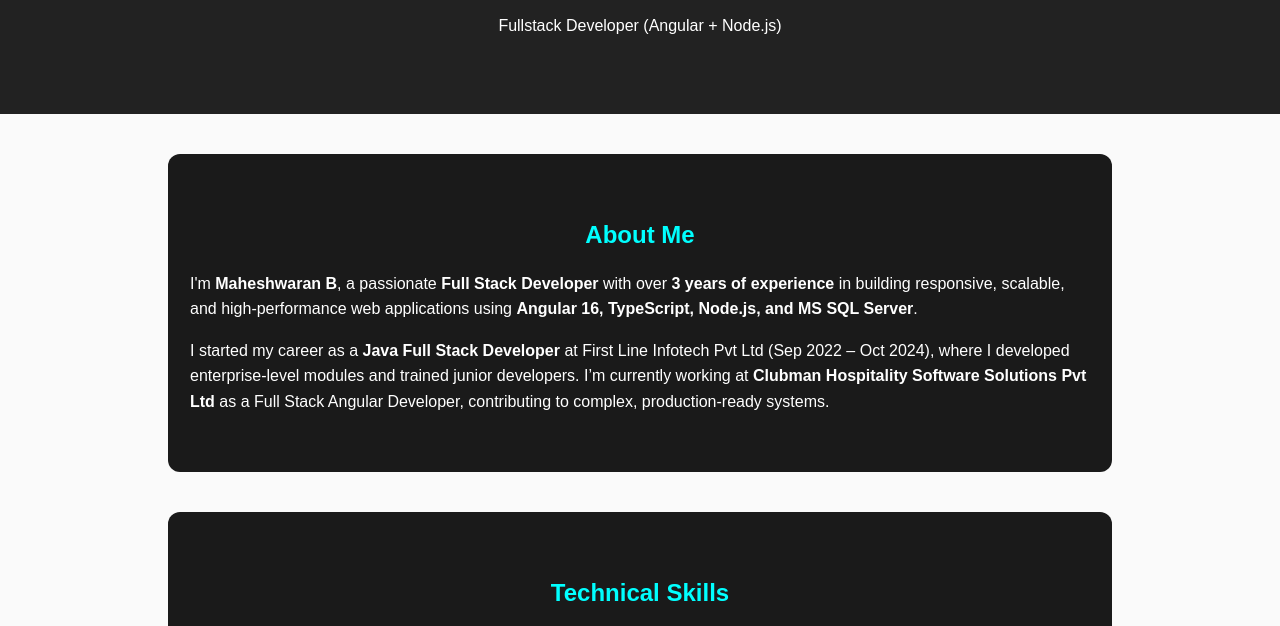
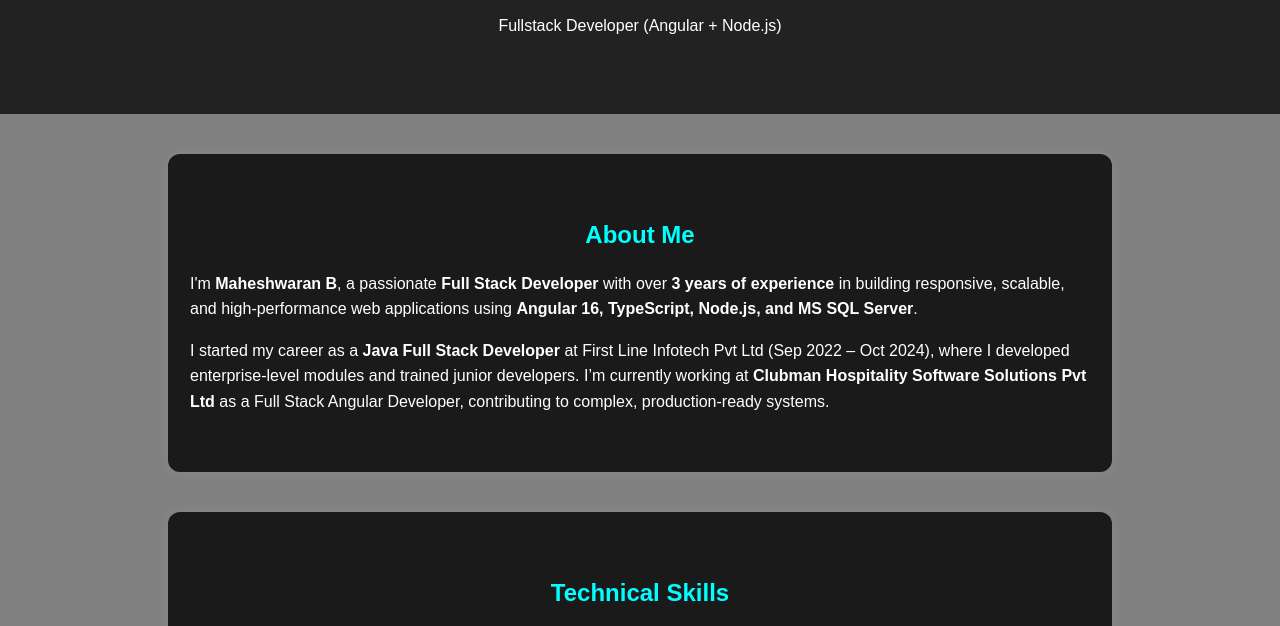
Before and after one commit to BaluMaheshwaran/portfolio, a plain HTML site: page index.html in a window 1280 px wide. Shown: the part 136-762 px from the top of the page. Drawn offline with Linux system fonts and the light colour scheme.

Commit message:
Updated Portfolio Style

```diff
--- a/style.css
+++ b/style.css
@@ -1,7 +1,7 @@
 body {
     font-family: Arial, sans-serif;
     margin: 0;
-    background: #fafafa;
+    background: grey;
     color: #333;
     line-height: 1.6;
 }
```
